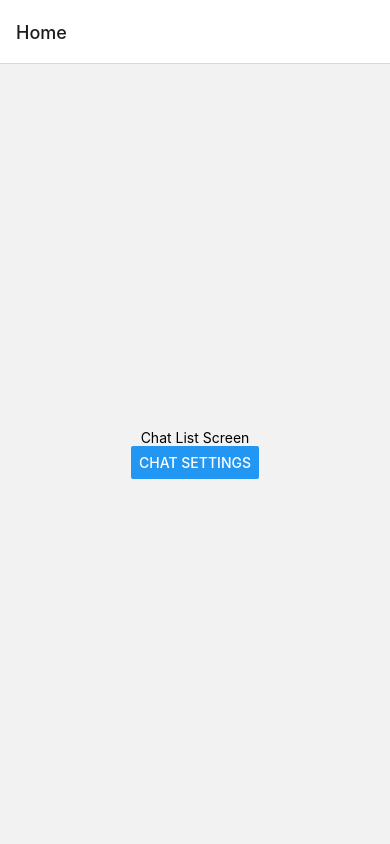
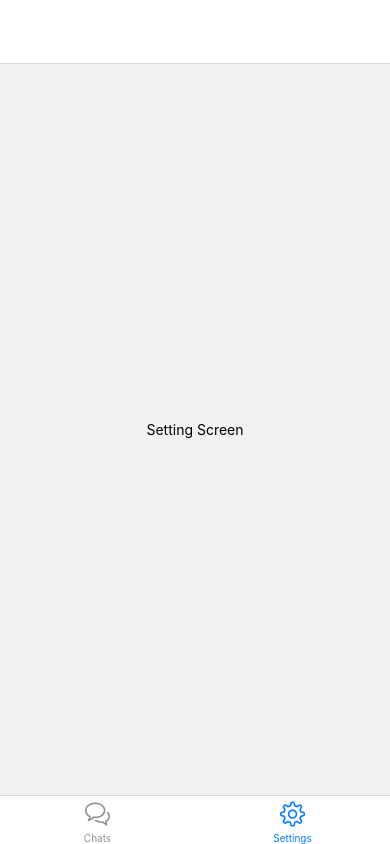
Before and after one commit to lndvng/reactnative-chat-app, a React Native app: screen /Settings in a window 390 px wide. Built offline with nearby package versions, Linux system fonts and the light colour scheme.

Commit message:
created bottom tab navigator

```diff
--- a/App.js
+++ b/App.js
@@ -4,14 +4,10 @@ import { StyleSheet, Text, } from "react-native";
 import { SafeAreaProvider, SafeAreaView } from "react-native-safe-area-context";
 import * as SplashScreen from "expo-splash-screen";
 import * as Font from "expo-font";
-import { NavigationContainer } from '@react-navigation/native'
-import { createStackNavigator } from '@react-navigation/stack';
 
-import ChatListScreen from './screens/ChatListScreen';
-import ChatSettingScreen from './screens/ChatSettingsScreen';
+import AppNavigator from './navigation/AppNavigator';
 
 SplashScreen.preventAutoHideAsync();
-const Stack = createStackNavigator();
 
 export default function App() {
 
@@ -62,16 +58,7 @@ export default function App() {
     <SafeAreaProvider
     style={styles.container}
     onLayout={onLayout}>
-        <NavigationContainer>
-
-          <Stack.Navigator>
-            <Stack.Screen name="Home" component={ChatListScreen} />
-            <Stack.Screen name="ChatSettings" component={ChatSettingScreen} options={{
-              headerTitle: "Settings"
-            }}/>
-          </Stack.Navigator>
-
-        </NavigationContainer>
+      <AppNavigator />
     </SafeAreaProvider>
   );
 }
--- /dev/null
+++ b/navigation/AppNavigator.js
@@ -0,0 +1,14 @@
+import React from "react";
+import { NavigationContainer } from '@react-navigation/native'
+
+import MainNavigator from "./MainNavigator";
+
+const AppNavigator = props => {
+    return (
+        <NavigationContainer>
+            <MainNavigator />
+        </NavigationContainer>
+    );
+};
+
+export default AppNavigator;
--- /dev/null
+++ b/navigation/MainNavigator.js
@@ -0,0 +1,51 @@
+import React from "react";
+import { createStackNavigator } from '@react-navigation/stack';
+import { createBottomTabNavigator } from '@react-navigation/bottom-tabs';
+import { SimpleLineIcons } from '@expo/vector-icons';
+
+import ChatListScreen from '../screens/ChatListScreen';
+import ChatSettingScreen from '../screens/ChatSettingsScreen';
+import SettingScreen from '../screens/SettingsScreen';
+
+const Stack = createStackNavigator();
+const Tab = createBottomTabNavigator();
+
+const TabNavigator = () => {
+    return (
+        <Tab.Navigator screenOptions={{ headerTitle: "" }}>
+            <Tab.Screen
+                name="ChatList"
+                component={ChatListScreen}
+                options={{
+                    tabBarLabel: "Chats",
+                    tabBarIcon: ({ color, size }) => <SimpleLineIcons name="bubbles" size={size} color={color} />
+                }} />
+            <Tab.Screen
+                name="Settings"
+                component={SettingScreen}
+                options={{
+                    tabBarLabel: "Settings",
+                    tabBarIcon: ({ color, size }) => <SimpleLineIcons name="settings" size={size} color={color} />
+            }} />
+        </Tab.Navigator>
+    );
+};
+
+const MainNavigator = props => {
+    return (
+        <Stack.Navigator>
+            <Stack.Screen
+                name="Home"
+                component={TabNavigator}
+                options={{ headerShown: false }} />
+            <Stack.Screen
+                name="ChatSettings"
+                component={ChatSettingScreen}
+                options={{
+                headerTitle: "Settings"
+            }} />
+        </Stack.Navigator>
+    );
+};
+
+export default MainNavigator;
--- a/package.json
+++ b/package.json
@@ -11,7 +11,9 @@
   "dependencies": {
     "@expo/config-plugins": "^7.2.5",
     "@expo/prebuild-config": "^6.2.6",
+    "@expo/vector-icons": "^13.0.0",
     "@expo/webpack-config": "^19.0.0",
+    "@react-navigation/bottom-tabs": "^6.5.11",
     "@react-navigation/native": "^6.1.9",
     "@react-navigation/stack": "^6.3.20",
     "expo": "~49.0.15",
--- /dev/null
+++ b/screens/SettingsScreen.js
@@ -0,0 +1,19 @@
+import React from 'react';
+import { View, Text, StyleSheet } from 'react-native';
+
+const SettingScreen = (props) => {
+    return <View style={styles.container}>
+        <Text>Setting Screen</Text>
+    </View>
+};
+
+const styles = StyleSheet.create({
+    container: {
+        flex: 1,
+        justifyContent: 'center',
+        alignItems: 'center'
+    }
+})
+
+
+export default SettingScreen;
```
Also changed, not shown: 2 other files (tests, documents, lock files or other folders).
